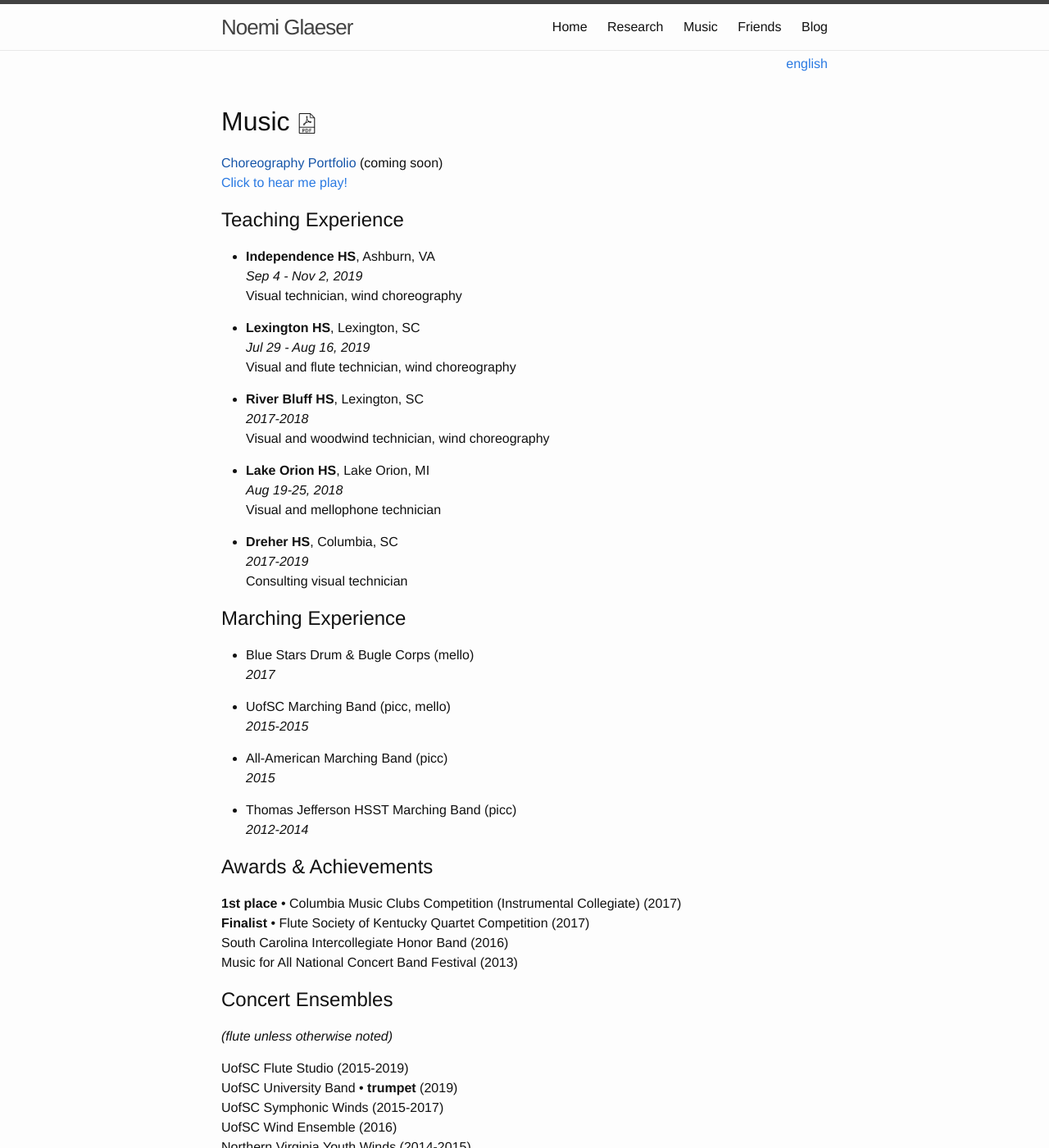
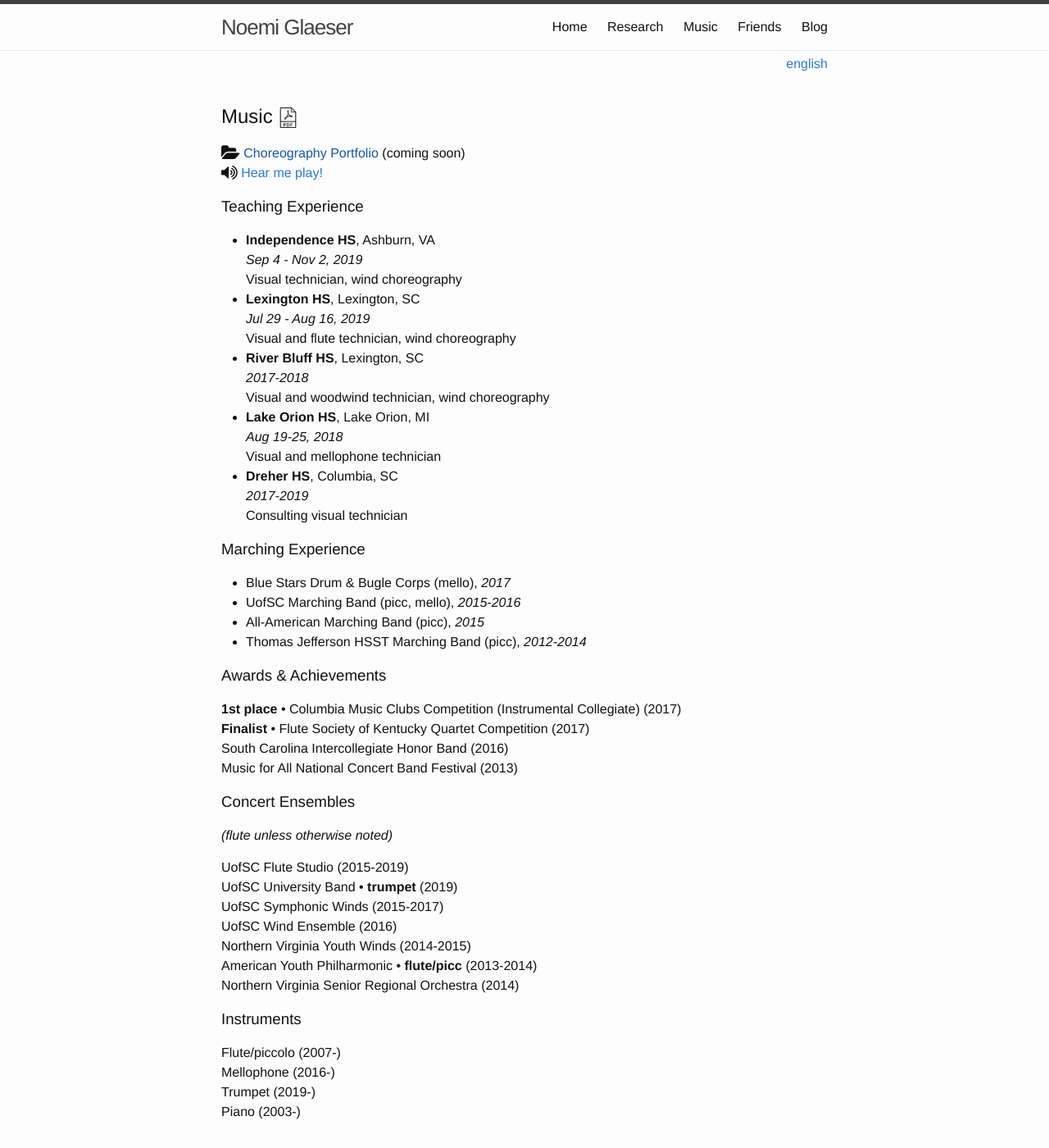
Before and after one commit to nglaeser/minima-site, a Jekyll site: the page built from music.md, in a window 1280 px wide and 1400 px high. Shown: the whole window at 82% size. Built offline with Jekyll 4.4.1, drawn with Linux system fonts in a browser that asks for light colours; nearby versions of some CDN libraries.

Commit message:
update music (only slightly for now)

```diff
--- a/music.md
+++ b/music.md
@@ -6,55 +6,44 @@ lang: en
 order: 3
 ---
 
-# Music [![PDF version](files/pdf.png "PDF version"){: style="width: 25px"}](files/Glaeser_CV_music3.pdf)
+## Music [![PDF version](files/pdf.png "PDF version"){: style="width: 25px"}](files/Glaeser_CV_music3.pdf)
 
-[Choreography Portfolio]() (coming soon)
-[Click to hear me play!](https://www.youtube.com/playlist?list=PLN8ZWvICQ5chcrHayAV-8sEQSPxupwY3n)
+<i class="fa fa-folder-open fa-lg"></i> [Choreography Portfolio]() (coming soon)
+<i class="fa fa-volume-up fa-lg"></i> [Hear me play!](https://www.youtube.com/playlist?list=PLN8ZWvICQ5chcrHayAV-8sEQSPxupwY3n)
 
-## Teaching Experience
+### Teaching Experience
 
 - **Independence HS**, Ashburn, VA
-*Sep 4 - Nov 2, 2019*
-Visual technician, wind choreography
-
+  *Sep 4 - Nov 2, 2019*
+  Visual technician, wind choreography
 - **Lexington HS**, Lexington, SC
-*Jul 29 - Aug 16, 2019*
-Visual and flute technician, wind choreography
-
+  *Jul 29 - Aug 16, 2019*
+  Visual and flute technician, wind choreography
 - **River Bluff HS**, Lexington, SC
 *2017-2018*
 Visual and woodwind technician, wind choreography
+- **Lake Orion HS**, Lake Orion, MI
+  *Aug 19-25, 2018*
+  Visual and mellophone technician
+- **Dreher HS**, Columbia, SC
+  *2017-2019*
+  Consulting visual technician
 
-- **Lake Orion HS**, Lake Orion, MI
-*Aug 19-25, 2018*
-Visual and mellophone technician
+### Marching Experience
 
-- **Dreher HS**, Columbia, SC
-*2017-2019*
-Consulting visual technician
+- Blue Stars Drum & Bugle Corps (mello), *2017*
+- UofSC Marching Band (picc, mello), *2015-2016*
+- All-American Marching Band (picc), *2015*
+- Thomas Jefferson HSST Marching Band (picc), *2012-2014*
 
-## Marching Experience
-
-- Blue Stars Drum & Bugle Corps (mello)
-*2017*
-
-- UofSC Marching Band (picc, mello)
-*2015-2015*
-
-- All-American Marching Band (picc)
-*2015*
-
-- Thomas Jefferson HSST Marching Band (picc)
-*2012-2014*
-
-## Awards & Achievements
+### Awards & Achievements
 
 **1st place** • Columbia Music Clubs Competition (Instrumental Collegiate) (2017)
 **Finalist** • Flute Society of Kentucky Quartet Competition (2017)
 South Carolina Intercollegiate Honor Band (2016)
 Music for All National Concert Band Festival (2013)
 
-## Concert Ensembles
+### Concert Ensembles
 *(flute unless otherwise noted)*
 
 UofSC Flute Studio (2015-2019)
@@ -65,7 +54,7 @@ Northern Virginia Youth Winds (2014-2015)
 American Youth Philharmonic • **flute/picc** (2013-2014)
 Northern Virginia Senior Regional Orchestra (2014)
 
-## Instruments
+### Instruments
 
 Flute/piccolo (2007-)
 Mellophone (2016-)
```
